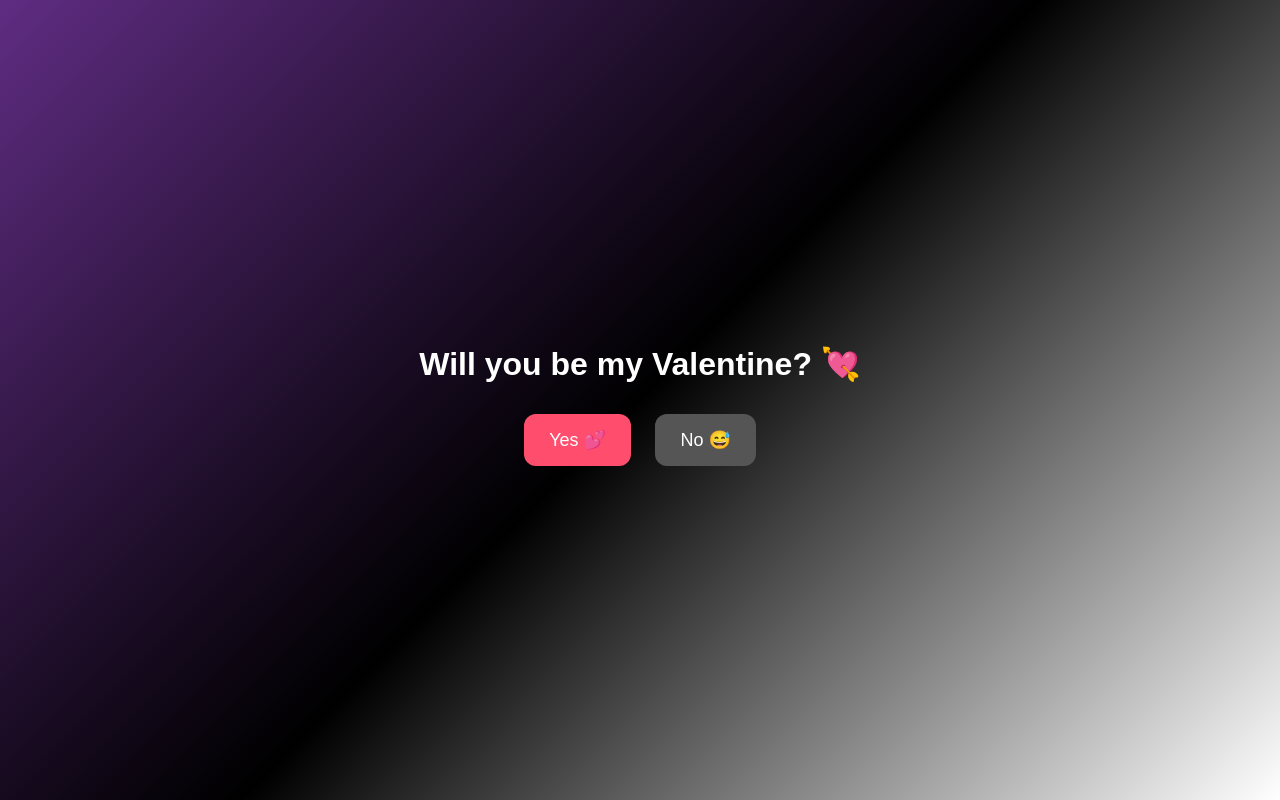
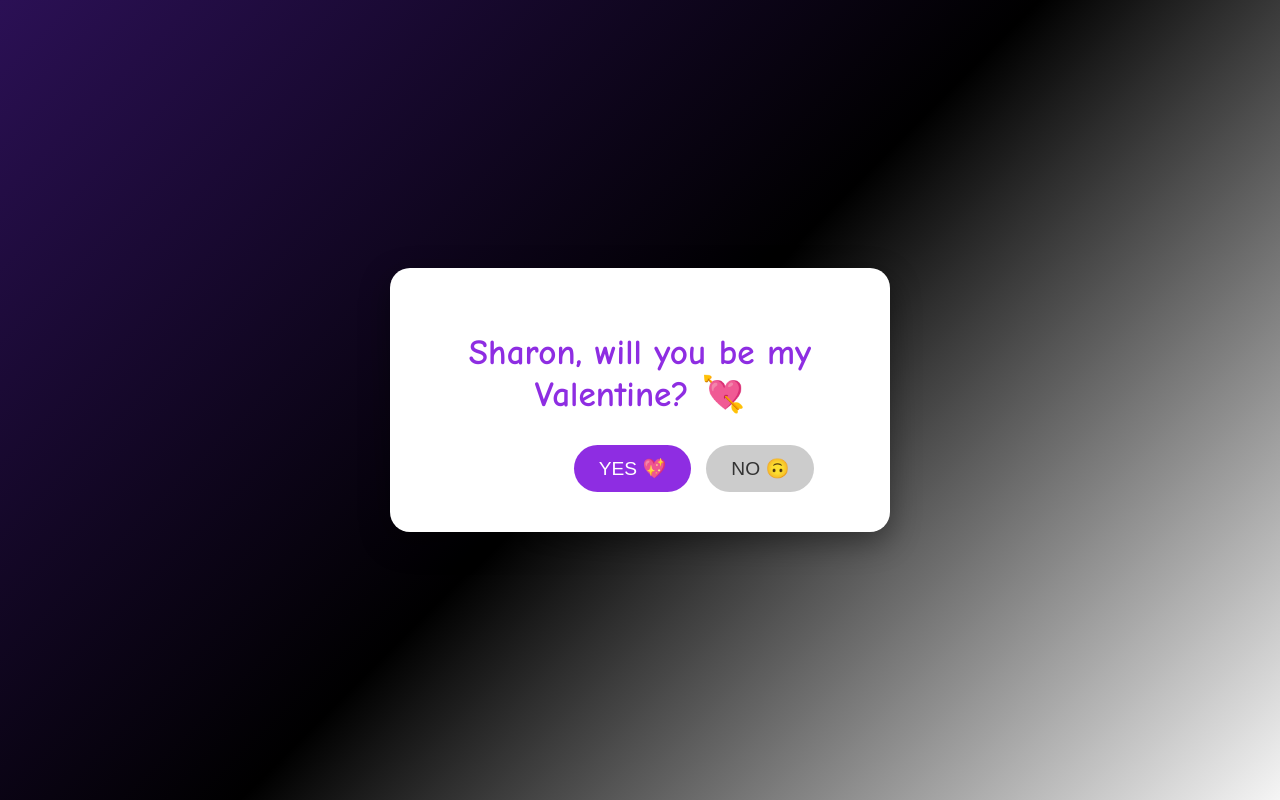
Before and after one commit to ngachagithaiga-png/valentine, a plain HTML site: page index.html in a window 1280 px wide. Drawn offline with Linux system fonts and the light colour scheme.

Commit message:
Update index.html

```diff
--- a/index.html
+++ b/index.html
@@ -2,54 +2,148 @@
 <html lang="en">
 <head>
   <meta charset="UTF-8">
-  <title>Valentine 💖</title>
+  <title>Be My Valentine 💘</title>
+
   <style>
     body {
-      margin: 0;
-      height: 100vh;
+      background: linear-gradient(135deg, #2b1055, #000000, #f5f5f5);
+      font-family: 'Comic Sans MS', cursive, sans-serif;
       display: flex;
       align-items: center;
       justify-content: center;
-      background: linear-gradient(135deg, #5f2c82, #000000, #ffffff);
-      font-family: Arial, sans-serif;
+      height: 100vh;
+      margin: 0;
+      overflow: hidden;
+    }
+
+    .card {
+      background: white;
+      padding: 40px;
+      border-radius: 20px;
+      text-align: center;
+      box-shadow: 0 10px 30px rgba(0,0,0,0.4);
+      position: relative;
+      width: 420px;
+      z-index: 2;
+    }
+
+    h1 {
+      color: #8e2de2;
+      font-size: 2.2em;
+    }
+
+    .buttons {
+      margin-top: 30px;
+    }
+
+    button {
+      font-size: 1.2em;
+      padding: 12px 25px;
+      border: none;
+      border-radius: 30px;
+      cursor: pointer;
+    }
+
+    #yes {
+      background: #8e2de2;
       color: white;
-      text-align: center;
+      margin-right: 15px;
     }
-    button {
-      padding: 15px 25px;
-      font-size: 18px;
-      border: none;
-      border-radius: 12px;
-      cursor: pointer;
-      margin: 10px;
+
+    #no {
+      background: #ccc;
+      color: #333;
+      position: absolute;
     }
-    .yes {
-      background: #ff4d6d;
-      color: white;
+
+    .particle {
+      position: absolute;
+      font-size: 22px;
+      pointer-events: none;
+      animation: explode 2s ease-out forwards;
     }
-    .no {
-      background: #555;
-      color: white;
+
+    @keyframes explode {
+      from {
+        transform: translate(0, 0) scale(1);
+        opacity: 1;
+      }
+      to {
+        transform: translate(var(--x), var(--y)) scale(1.5);
+        opacity: 0;
+      }
+    }
+
+    .shake {
+      animation: shake 0.4s;
+    }
+
+    @keyframes shake {
+      0% { transform: translate(0); }
+      25% { transform: translate(-8px, 5px); }
+      50% { transform: translate(8px, -5px); }
+      75% { transform: translate(-8px, -5px); }
+      100% { transform: translate(0); }
     }
   </style>
 </head>
 <body>
-  <div>
-    <h1>Will you be my Valentine? 💘</h1>
-    <button class="yes" onclick="yesClicked()">Yes 💕</button>
-    <button class="no" onclick="shake()">No 😅</button>
+
+  <div class="card" id="card">
+    <h1 id="title">Sharon, will you be my Valentine? 💘</h1>
+
+    <div class="buttons" id="buttons">
+      <button id="yes" onclick="sayYes()">YES 💖</button>
+      <button id="no" onmouseover="moveNo()">NO 🙃</button>
+    </div>
   </div>
 
   <script>
-    function yesClicked() {
-      document.body.innerHTML =
-        "<h1>Yaaay! ILYSM bestie 💖💖💖</h1>";
+    function moveNo() {
+      const noBtn = document.getElementById("no");
+
+      const x = Math.random() * (window.innerWidth - noBtn.offsetWidth);
+      const y = Math.random() * (window.innerHeight - noBtn.offsetHeight);
+
+      noBtn.style.left = x + "px";
+      noBtn.style.top = y + "px";
+
+      document.body.classList.add("shake");
+      setTimeout(() => document.body.classList.remove("shake"), 400);
     }
 
-    function shake() {
-      document.body.style.animation = "shake 0.4s";
-      setTimeout(() => document.body.style.animation = "", 400);
+    function sayYes() {
+      document.getElementById("title").innerText =
+        "ILYSM bestie 💖💕💘😍✨";
+      document.getElementById("buttons").style.display = "none";
+
+      fireworks();
+
+      setTimeout(() => {
+        window.location.href =
+          "mailto:ngachagithaiga@gmail.com?subject=Valentine%20Accepted%20💖&body=YES!!!%20I%20will%20be%20your%20Valentine%20😍";
+      }, 2500);
+    }
+
+    function fireworks() {
+      const emojis = ["💖", "💘", "🎆", "✨", "💕", "😍"];
+
+      for (let i = 0; i < 45; i++) {
+        const p = document.createElement("div");
+        p.className = "particle";
+        p.innerText = emojis[Math.floor(Math.random() * emojis.length)];
+
+        p.style.left = Math.random() * window.innerWidth + "px";
+        p.style.top = Math.random() * window.innerHeight + "px";
+
+        p.style.setProperty("--x", (Math.random() * 300 - 150) + "px");
+        p.style.setProperty("--y", (Math.random() * 300 - 150) + "px");
+
+        document.body.appendChild(p);
+        setTimeout(() => p.remove(), 2000);
+      }
     }
   </script>
+
 </body>
 </html>
```
